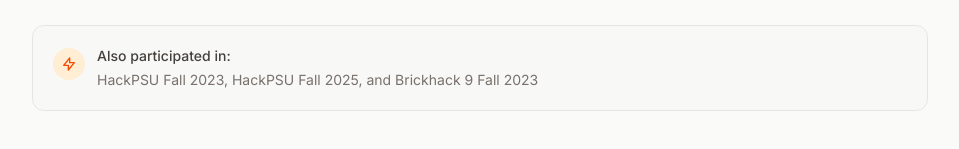
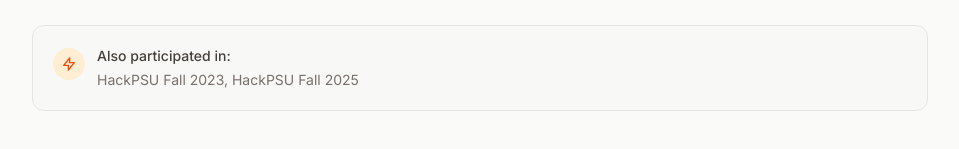
Before and after one commit to jchernin4/jchernin4.github.io, a Next.js app: page / in a window 1280 px wide. Shown: the part 6099-6248 px from the top of the page, without its empty margins (160-1119 px from the left). Built offline with nearby package versions, Linux system fonts and the light colour scheme.

Commit message:
Removed duplicate brickhack listing

```diff
--- a/src/app/page.tsx
+++ b/src/app/page.tsx
@@ -408,7 +408,7 @@
                                         Also participated in:
                                     </p>
                                     <p className="text-sm text-stone-500 dark:text-stone-400">
-                                        HackPSU Fall 2023, HackPSU Fall 2025, and Brickhack 9 Fall 2023
+                                        HackPSU Fall 2023, HackPSU Fall 2025
                                     </p>
                                 </div>
                             </div>
```
